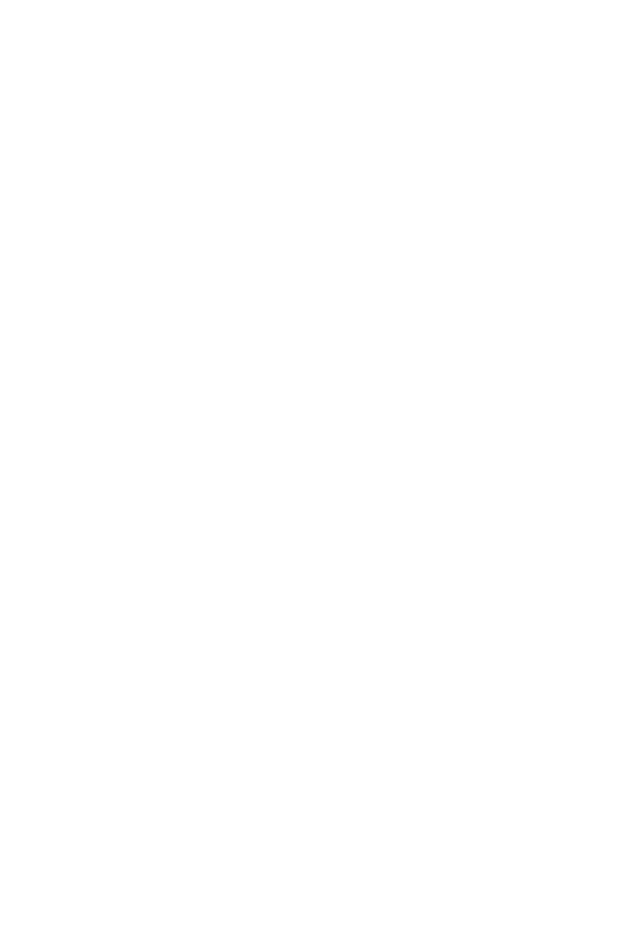
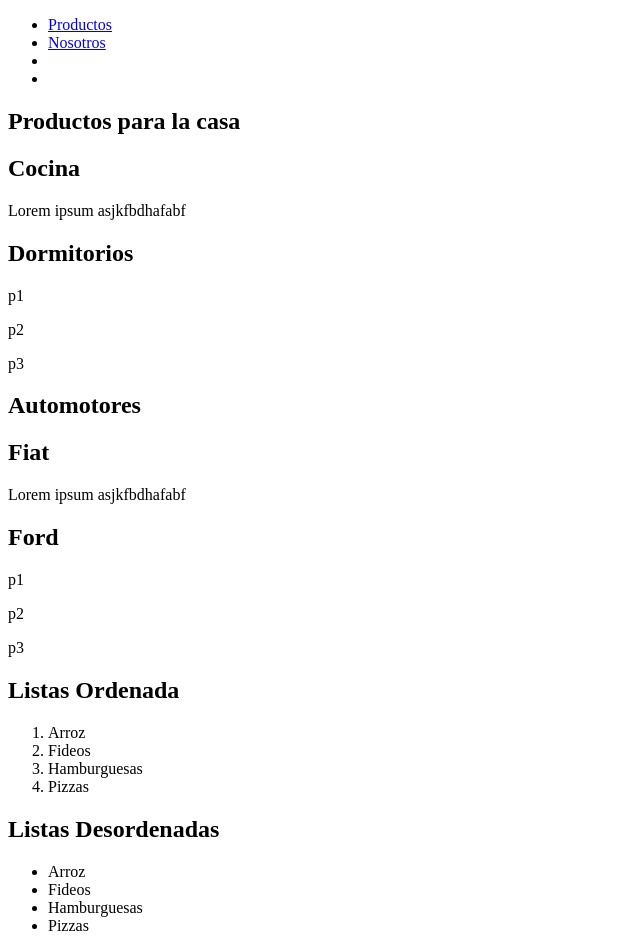
Before and after one commit to ManuelCallegari98/CursoFullStackCallegari, a plain HTML site: page 02-claseHTML/index.html in a window 1280 px wide. Shown: the whole page, without its empty margins (0-640 px from the left). Before the commit the page ends 800 px from the top, so only its background shows below. Drawn offline with Linux system fonts and the light colour scheme.

Commit message:
Segunda Version de la pagina de la clase 2

```diff
--- a/02-claseHTML/index.html
+++ b/02-claseHTML/index.html
@@ -3,9 +3,95 @@
 <head>
     <meta charset="UTF-8">
     <meta name="Clase HTML" content="width=device-width, initial-scale=1.0">
-    <title>Document</title>
+    <title>Clase 02 HTML</title>
 </head>
 <body>
+    <!-- Header -->
+    <header>
+           <!-- Barra de Navegation -->
+        <nav>
+            <ul>
+                <li>
+                    <a href="pages/productos.html">Productos</a>
+                </li>
+                <li>
+                    <a href="./pages/nosotros.html">Nosotros</a>
+                </li>
+                <li>
+
+                </li>
+                <li>
+
+                </li>
+            </ul>
+
+        </nav>
+    </header>
+
+    <!-- Cuerpo principal de la APP -->
+
+    <main>
+        <section>
+            <h1>Productos para la casa</h1>
+            <article>
+                <h2>Cocina</h2>
+                <p>Lorem ipsum asjkfbdhafabf </p>
+
+            </article>
+            <article>
+                <h2>Dormitorios</h2>
+                <p>p1</p>
+                <p>p2</p>
+                <p>p3</p>
+            </article>
+        </section>
+        <section>
+            <h1>Automotores</h1>
+            <article>
+                <h2>Fiat</h2>
+                <p>Lorem ipsum asjkfbdhafabf </p>
+
+            </article>
+            <article>
+                <h2>Ford</h2>
+                <p>p1</p>
+                <p>p2</p>
+                <p>p3</p>
+            </article>
+        </section>
+        <section>
+            <h1>Listas Ordenada</h1>
+            <ol>
+                <li>Arroz</li>
+                <li>Fideos</li>
+                <li>Hamburguesas</li>
+                <li>Pizzas</li>
+                <l1></l1>
+            </ol>
+        </section>
+        <section>
+            <h1>Listas Desordenadas</h1>
+            <ul>
+                <li>Arroz</li>
+                <li>Fideos</li>
+                <li>Hamburguesas</li>
+                <li>Pizzas</li>
+                <l1></l1>
+            </ul>
+        </section>
+
+
+    </main>
+
+    <!-- Pie de pagina -->
+
+    <footer>
+
+    </footer>
+
+
+
+
 
 </body>
 </html>
```
Also changed, not shown: 02-claseHTML/pages/nosotros.html (added, +23 -0 lines), 02-claseHTML/pages/productos.html (added, +26 -0 lines).
